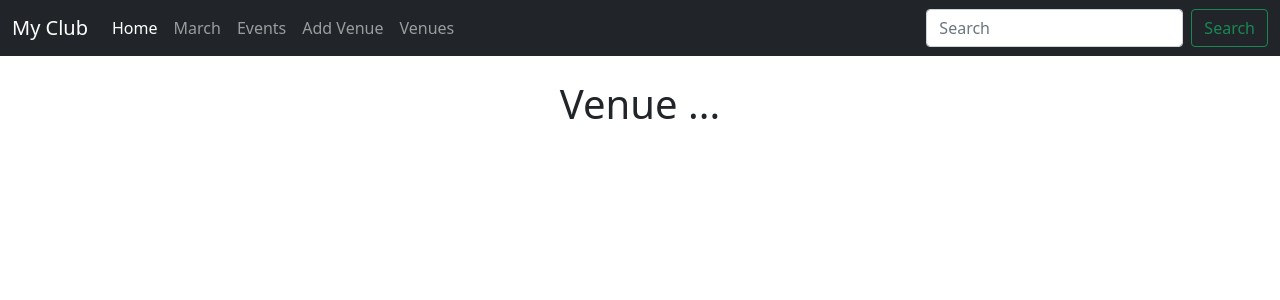
After one commit to Syarif-Ys/django-codemy, a Django app: page /list_venues in a window 1280 px wide. The commit adds this page. Shown: the top 300 px of the page. Run offline with Django 3.2, Linux system fonts and the light colour scheme; data that the repository does not hold is empty.

Commit message:
23 Oktober 2022 video 1 video 2 video 3 video 4 video 5 Video 6 How To Modify The Django Admin Area Video 7 How To Add Database Forms To A Web Page Video 8 How To Query The Database For Venues

```diff
--- a/codemy/events/templates/events/navbar.html
+++ b/codemy/events/templates/events/navbar.html
@@ -18,6 +18,9 @@
         <li class="nav-item">
           <a class="nav-link" href="{%  url 'add-venue' %}">Add Venue</a>
         </li>
+        <li class="nav-item">
+          <a class="nav-link" href="{%  url 'list-venues' %}">Venues</a>
+        </li>
       </ul>
       <form class="d-flex">
         <input class="form-control me-2" type="search" placeholder="Search" aria-label="Search">
--- /dev/null
+++ b/codemy/events/templates/events/venue.html
@@ -0,0 +1,19 @@
+{% extends 'events/base.html' %}
+
+{% block content %}
+
+    <center>
+
+    <h1>Venue ...</h1>
+<br/>
+        <table class="table table-striped table-hover table-bordered">
+        {% for venue in venue_list %}
+            <tr>
+                <td><a href="{% url 'show-venue' venue.id %}"/>{{ venue }}</a></td>
+            </tr>
+        {% endfor %}
+        </table>
+
+    </center>
+
+{% endblock %}
--- a/codemy/events/urls.py
+++ b/codemy/events/urls.py
@@ -22,4 +22,6 @@ urlpatterns = [
     path('<int:year>/<str:month>/', views.home, name="home"),
     path('events', views.all_events, name="list-events"),
     path('add_venue', views.add_venue, name="add-venue"),
+    path('list_venues', views.list_venues, name="list-venues"),
+    path('show_venue/<venue_id>', views.show_venue, name="show-venue"),
 ]
--- a/codemy/events/views.py
+++ b/codemy/events/views.py
@@ -2,10 +2,19 @@ import calendar
 from django.shortcuts import render
 from calendar import HTMLCalendar
 from datetime import datetime
-from .models import Event
+from .models import Event, Venue
 from .forms import VenueForm
 from django.http import HttpResponseRedirect
 # Create your views here.
+
+def show_venue(request, venue_id):
+    venue = Venue.objects.get(pk=venue_id)
+    return render(request, 'events/show_venue.html',
+                  {'venue':venue})
+def list_venues(request):
+    venue_list = Venue.objects.all()
+    return render(request, 'events/venue.html',
+                  {'venue_list':venue_list})
 
 def add_venue(request):
     submitted = False
```
Also changed, not shown: codemy/events/templates/events/show_venue.html (added, +21 -0 lines).
